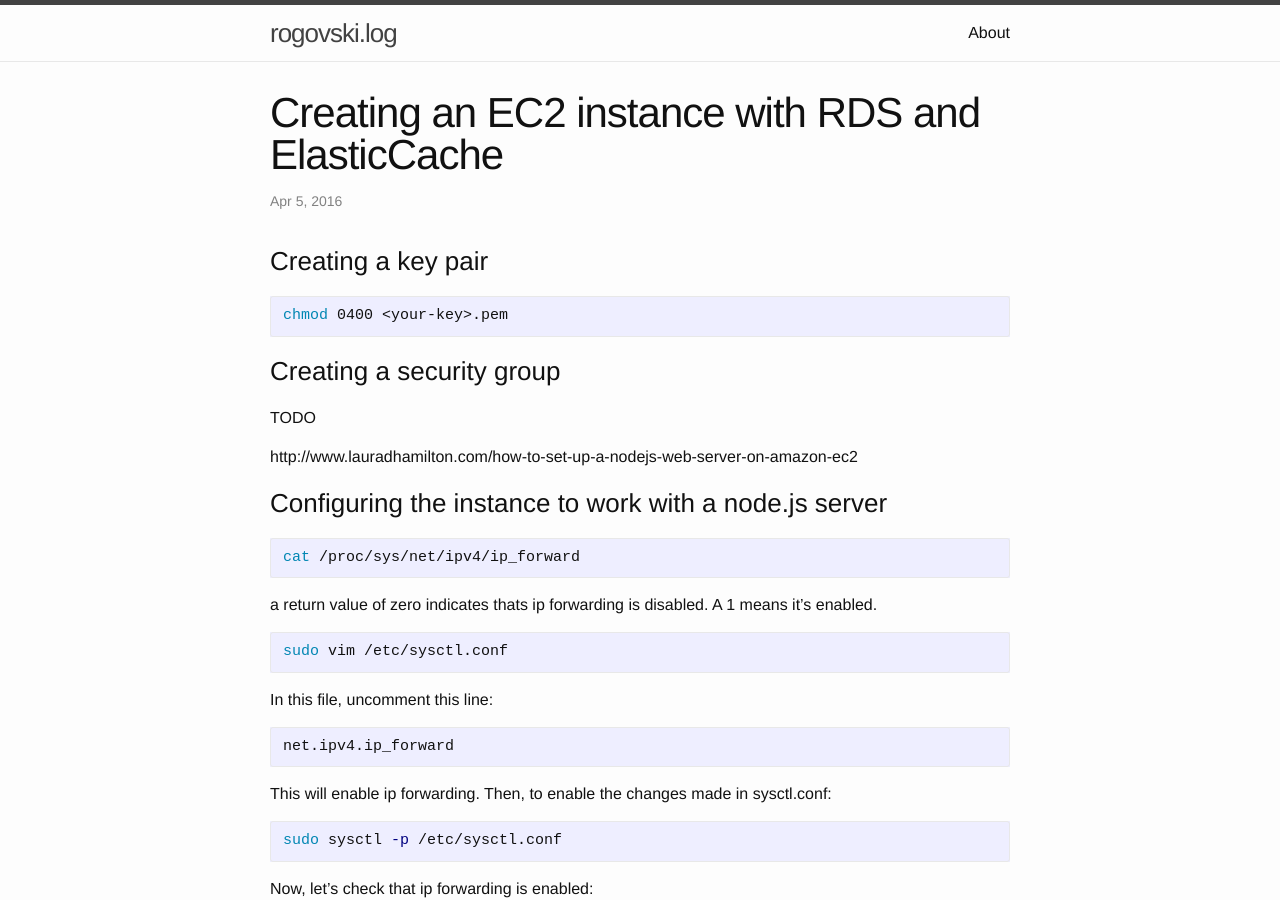
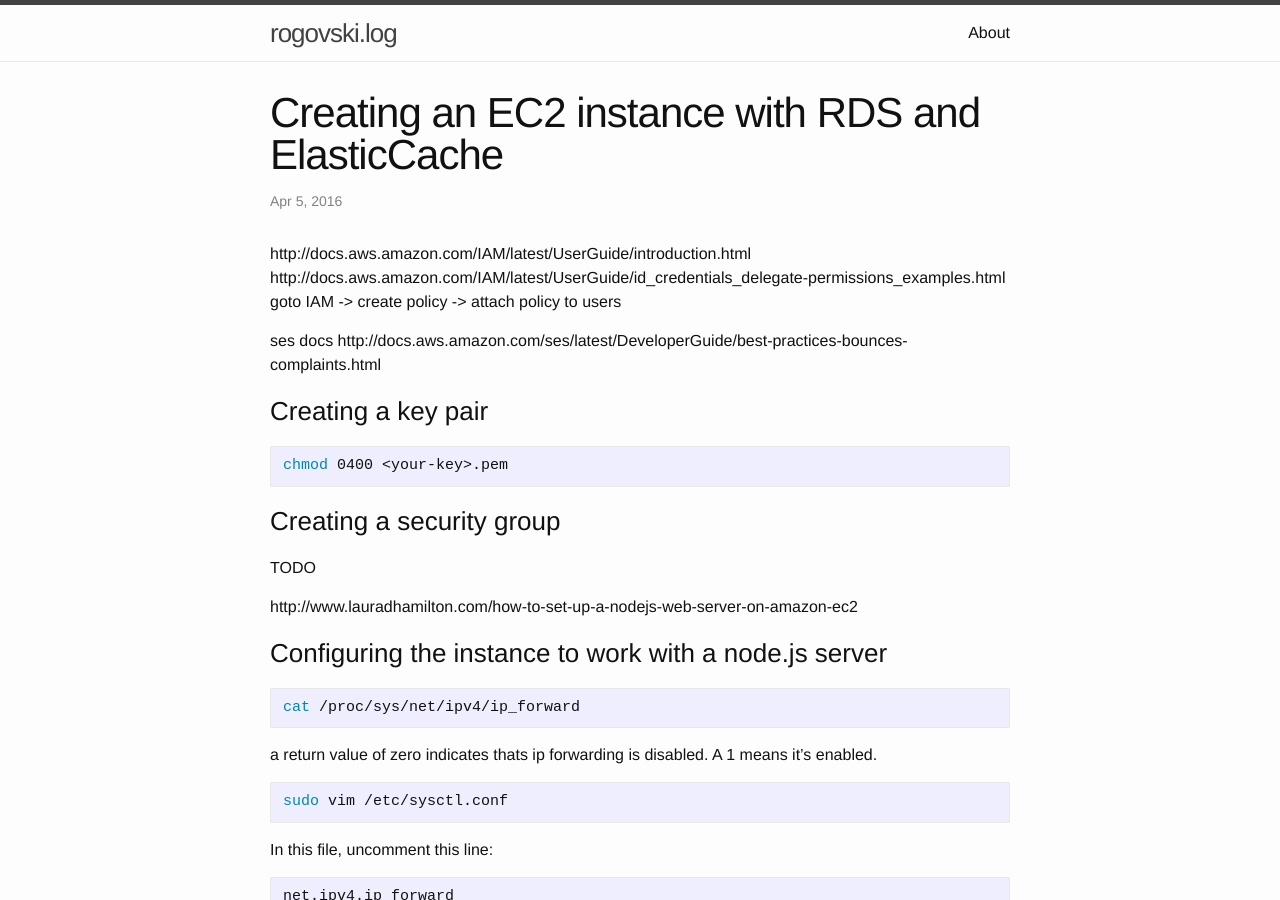
Before and after one commit to rogovski/rogovski.github.io, a Jekyll site: the page built from _posts/2016-04-05-aws-ec2-cache-rds.markdown, in a window 1280 px wide and 900 px high. Built offline with Jekyll 4.4.1, drawn with Linux system fonts in a browser that asks for light colours.

Commit message:
ec2 post

```diff
--- a/_posts/2016-04-05-aws-ec2-cache-rds.markdown
+++ b/_posts/2016-04-05-aws-ec2-cache-rds.markdown
@@ -5,6 +5,13 @@ date:   2016-04-05 13:14:00 -0500
 categories: infrastructure
 description: "How to setup and configure"
 ---
+
+http://docs.aws.amazon.com/IAM/latest/UserGuide/introduction.html
+http://docs.aws.amazon.com/IAM/latest/UserGuide/id_credentials_delegate-permissions_examples.html
+goto IAM -> create policy -> attach policy to users
+
+ses docs
+http://docs.aws.amazon.com/ses/latest/DeveloperGuide/best-practices-bounces-complaints.html
 
 ### Creating a key pair
 
```
